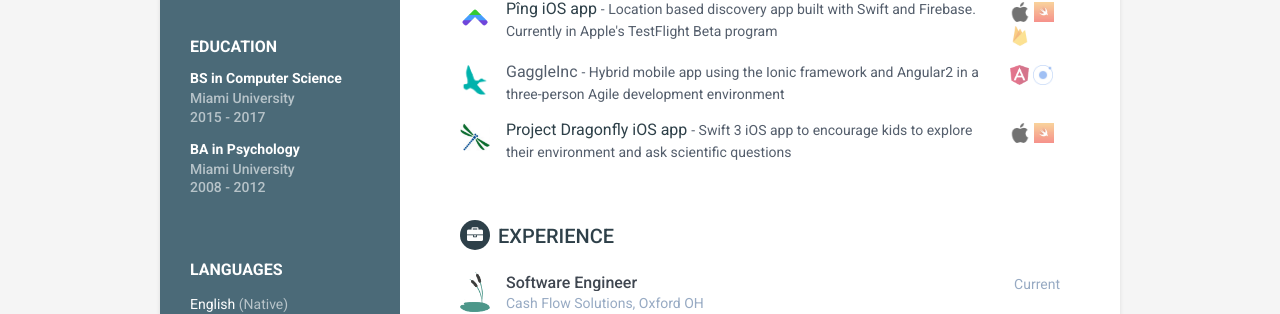
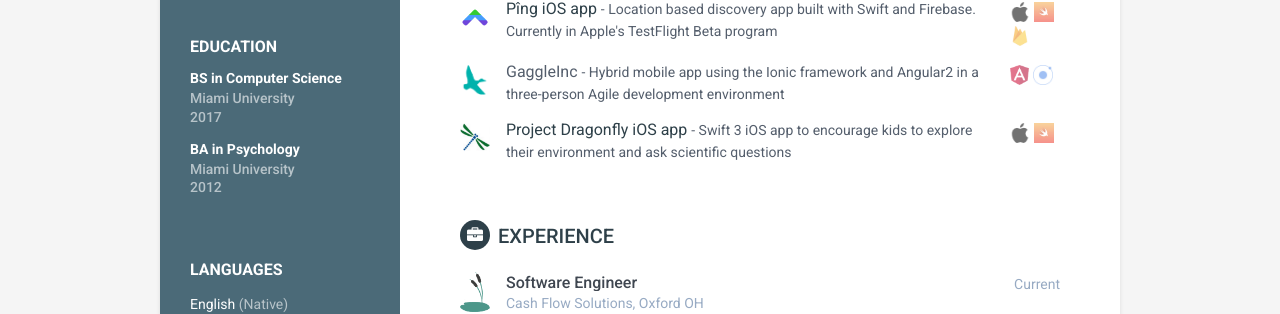
Before and after one commit to kochrt/kochrt.github.io, a Jekyll site: the page built from index.md, in a window 1280 px wide. Shown: the part 526-840 px from the top of the page. Built offline with Jekyll 4.4.1, drawn with Linux system fonts in a browser that asks for light colours.

Commit message:
education year

```diff
--- a/_includes/education.html
+++ b/_includes/education.html
@@ -4,13 +4,13 @@
     <div class="item">
         <h4 class="degree">BS in Computer Science</h4>
         <h5 class="meta">Miami University</h5>
-        <div class="time">2015 - 2017</div>
+        <div class="time">2017</div>
     </div><!--//item-->
 
     <div class="item">
         <h4 class="degree">BA in Psychology</h4>
         <h5 class="meta">Miami University</h5>
-        <div class="time">2008 - 2012</div>
+        <div class="time">2012</div>
     </div><!--//item-->
 
 </div><!--//education-container-->
```
